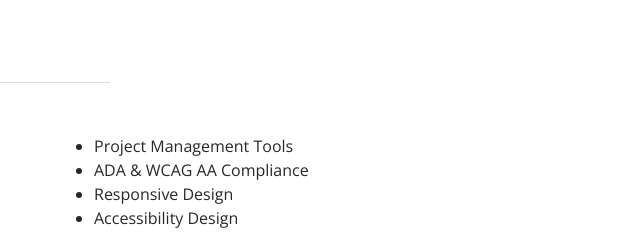
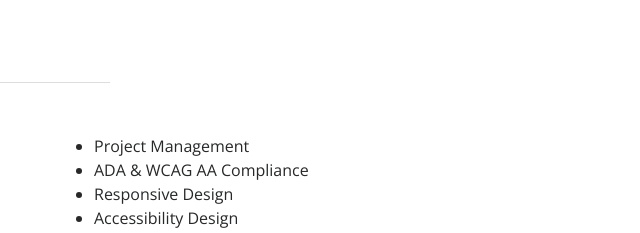
Before and after one commit to Sammy-Jean/Portfolio_2023, a plain HTML site: page index.html in a window 1280 px wide. Shown: the part 1180-1413 px from the top of the page, 640-1280 px from the left. Drawn offline with nearby package versions, Linux system fonts and the light colour scheme.

Commit message:
Update index.html
updated something

```diff
--- a/index.html
+++ b/index.html
@@ -147,7 +147,7 @@ goals.</p>
 
             <div class="col-lg-6">
               <ul>
-                <li>Project Management Tools</li>
+                <li>Project Management</li>
 
              <li>ADA & WCAG AA Compliance</li>
              <li>Responsive Design</li>
```
